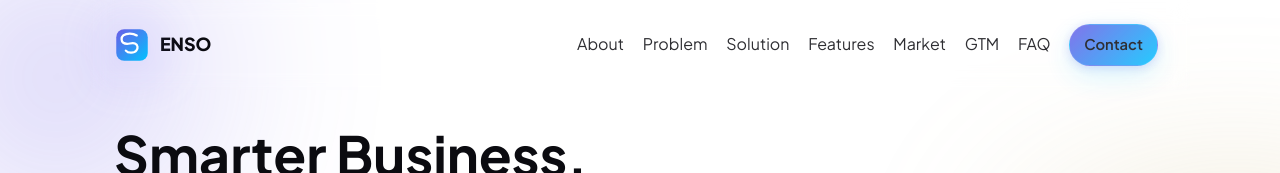
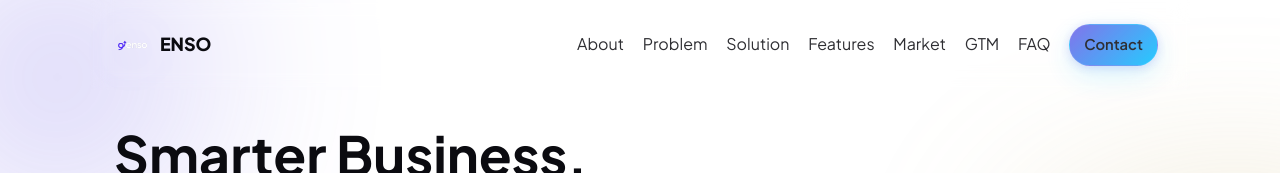
Before and after one commit to jibin892/enso_website, a website: page index.html in a window 1280 px wide. Shown: the top 173 px of the page. Drawn offline with Linux system fonts and the light colour scheme.

Commit message:
Initial commit: amazing landing page

```diff
--- a/index.html
+++ b/index.html
@@ -18,7 +18,7 @@
 
   <header class="container nav">
     <a class="brand" href="#top">
-      <img class="brand-logo" src="./assets/enso.svg" alt="ENSO" width="36" height="36"/>
+      <img class="brand-logo" src="./assets/enso.png" alt="ENSO" width="36" height="36"/>
       <span>ENSO</span>
     </a>
     <nav class="nav-links">
```
Also changed, not shown: package.json (added, +25 -0 lines), assets/enso.png (added), assets/enso.svg (deleted), 1 other file.
